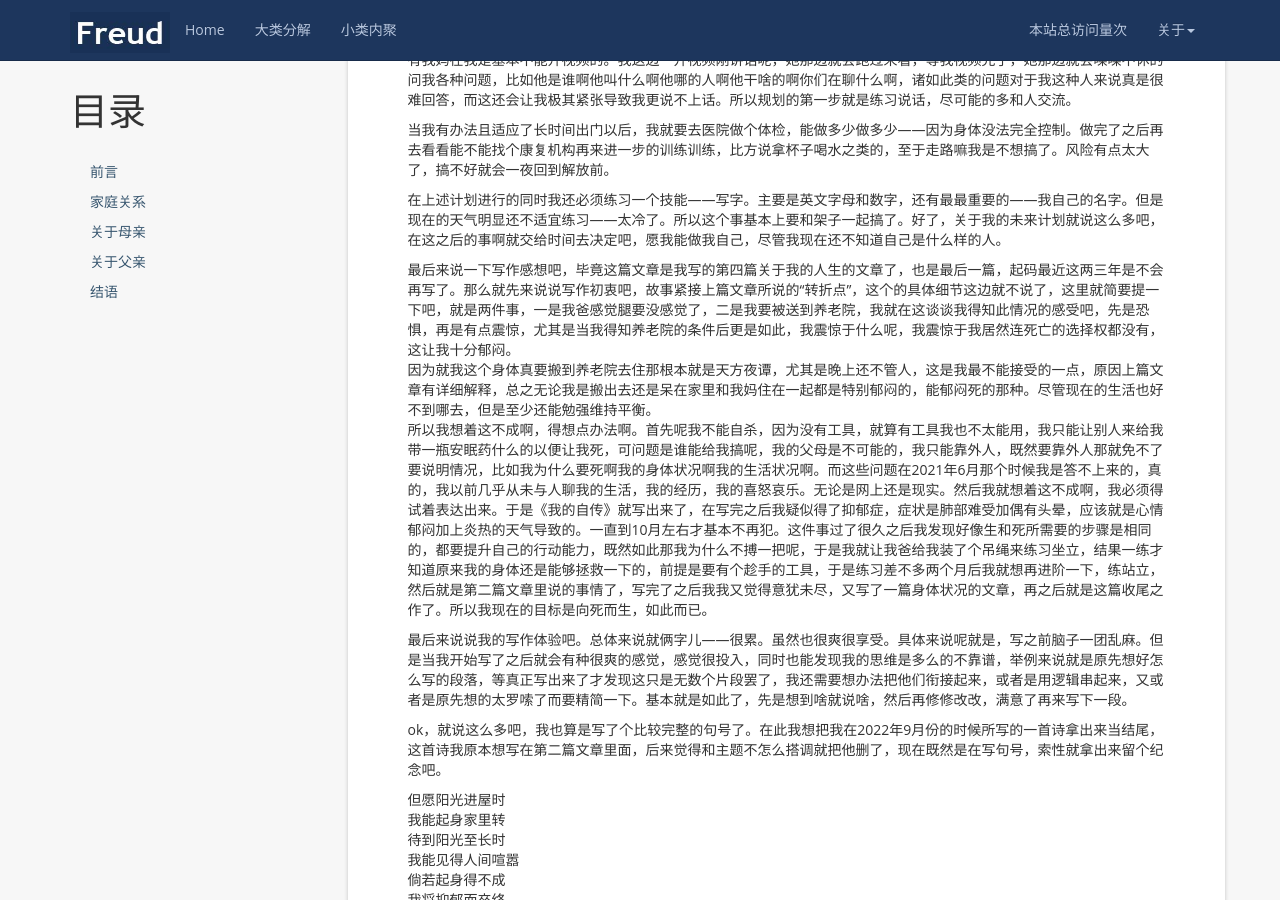
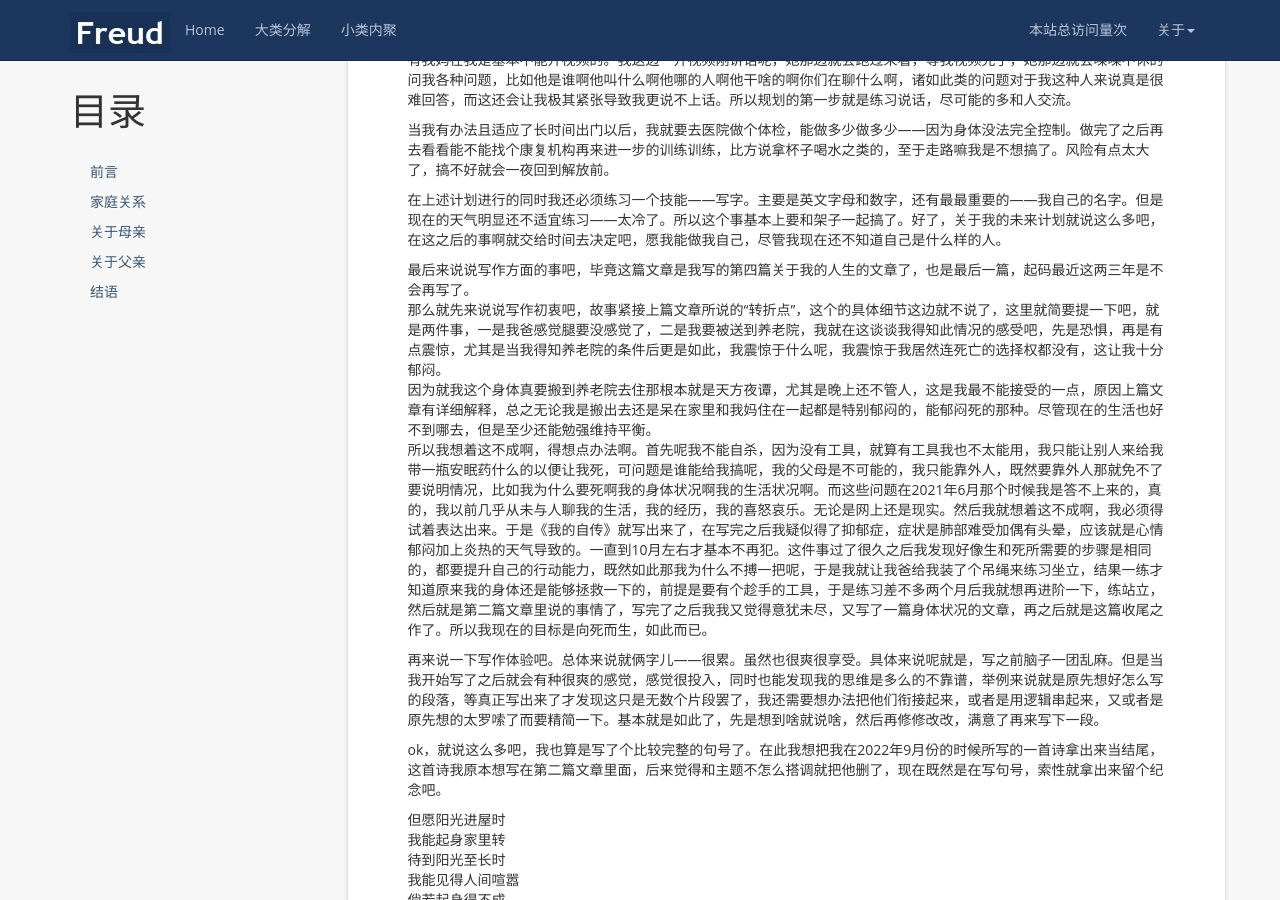
Before and after one commit to kljzndx/My-Blog, a Jekyll site: the page built from _posts/2022-11-23-细说家庭关系.md, in a window 1280 px wide and 900 px high, scrolled down 8671 px. Built offline with Jekyll 4.4.1, drawn with Linux system fonts in a browser that asks for light colours; nearby versions of some CDN libraries; comment, search, counter and statistics services are not loaded.

Commit message:
调整排版

```diff
--- a/_posts/2022-11-23-细说家庭关系.md
+++ b/_posts/2022-11-23-细说家庭关系.md
@@ -187,11 +187,12 @@ ok，我妈的身体已经介绍完了，由于我爸的身体没这么奇葩，
 
 在上述计划进行的同时我还必须练习一个技能——写字。主要是英文字母和数字，还有最最重要的——我自己的名字。但是现在的天气明显还不适宜练习——太冷了。所以这个事基本上要和架子一起搞了。好了，关于我的未来计划就说这么多吧，在这之后的事啊就交给时间去决定吧，愿我能做我自己，尽管我现在还不知道自己是什么样的人。
 
-最后来说一下写作感想吧，毕竟这篇文章是我写的第四篇关于我的人生的文章了，也是最后一篇，起码最近这两三年是不会再写了。那么就先来说说写作初衷吧，故事紧接上篇文章所说的“转折点”，这个的具体细节这边就不说了，这里就简要提一下吧，就是两件事，一是我爸感觉腿要没感觉了，二是我要被送到养老院，我就在这谈谈我得知此情况的感受吧，先是恐惧，再是有点震惊，尤其是当我得知养老院的条件后更是如此，我震惊于什么呢，我震惊于我居然连死亡的选择权都没有，这让我十分郁闷。
+最后来说说写作方面的事吧，毕竟这篇文章是我写的第四篇关于我的人生的文章了，也是最后一篇，起码最近这两三年是不会再写了。
+那么就先来说说写作初衷吧，故事紧接上篇文章所说的“转折点”，这个的具体细节这边就不说了，这里就简要提一下吧，就是两件事，一是我爸感觉腿要没感觉了，二是我要被送到养老院，我就在这谈谈我得知此情况的感受吧，先是恐惧，再是有点震惊，尤其是当我得知养老院的条件后更是如此，我震惊于什么呢，我震惊于我居然连死亡的选择权都没有，这让我十分郁闷。
 因为就我这个身体真要搬到养老院去住那根本就是天方夜谭，尤其是晚上还不管人，这是我最不能接受的一点，原因上篇文章有详细解释，总之无论我是搬出去还是呆在家里和我妈住在一起都是特别郁闷的，能郁闷死的那种。尽管现在的生活也好不到哪去，但是至少还能勉强维持平衡。
 所以我想着这不成啊，得想点办法啊。首先呢我不能自杀，因为没有工具，就算有工具我也不太能用，我只能让别人来给我带一瓶安眠药什么的以便让我死，可问题是谁能给我搞呢，我的父母是不可能的，我只能靠外人，既然要靠外人那就免不了要说明情况，比如我为什么要死啊我的身体状况啊我的生活状况啊。而这些问题在2021年6月那个时候我是答不上来的，真的，我以前几乎从未与人聊我的生活，我的经历，我的喜怒哀乐。无论是网上还是现实。然后我就想着这不成啊，我必须得试着表达出来。于是《我的自传》就写出来了，在写完之后我疑似得了抑郁症，症状是肺部难受加偶有头晕，应该就是心情郁闷加上炎热的天气导致的。一直到10月左右才基本不再犯。这件事过了很久之后我发现好像生和死所需要的步骤是相同的，都要提升自己的行动能力，既然如此那我为什么不搏一把呢，于是我就让我爸给我装了个吊绳来练习坐立，结果一练才知道原来我的身体还是能够拯救一下的，前提是要有个趁手的工具，于是练习差不多两个月后我就想再进阶一下，练站立，然后就是第二篇文章里说的事情了，写完了之后我我又觉得意犹未尽，又写了一篇身体状况的文章，再之后就是这篇收尾之作了。所以我现在的目标是向死而生，如此而已。
 
-最后来说说我的写作体验吧。总体来说就俩字儿——很累。虽然也很爽很享受。具体来说呢就是，写之前脑子一团乱麻。但是当我开始写了之后就会有种很爽的感觉，感觉很投入，同时也能发现我的思维是多么的不靠谱，举例来说就是原先想好怎么写的段落，等真正写出来了才发现这只是无数个片段罢了，我还需要想办法把他们衔接起来，或者是用逻辑串起来，又或者是原先想的太罗嗦了而要精简一下。基本就是如此了，先是想到啥就说啥，然后再修修改改，满意了再来写下一段。
+再来说一下写作体验吧。总体来说就俩字儿——很累。虽然也很爽很享受。具体来说呢就是，写之前脑子一团乱麻。但是当我开始写了之后就会有种很爽的感觉，感觉很投入，同时也能发现我的思维是多么的不靠谱，举例来说就是原先想好怎么写的段落，等真正写出来了才发现这只是无数个片段罢了，我还需要想办法把他们衔接起来，或者是用逻辑串起来，又或者是原先想的太罗嗦了而要精简一下。基本就是如此了，先是想到啥就说啥，然后再修修改改，满意了再来写下一段。
 
 ok，就说这么多吧，我也算是写了个比较完整的句号了。在此我想把我在2022年9月份的时候所写的一首诗拿出来当结尾，这首诗我原本想写在第二篇文章里面，后来觉得和主题不怎么搭调就把他删了，现在既然是在写句号，索性就拿出来留个纪念吧。
 
```
